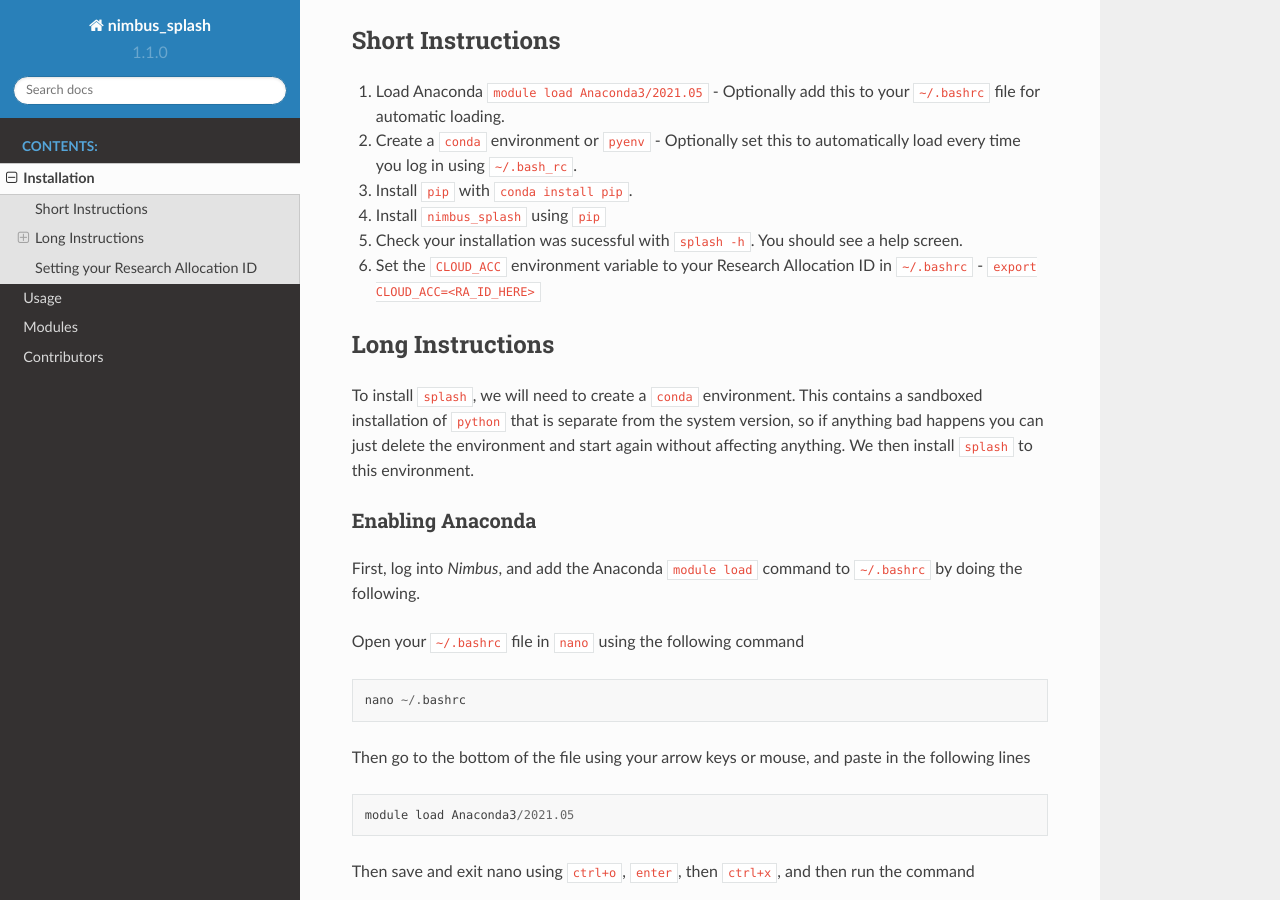
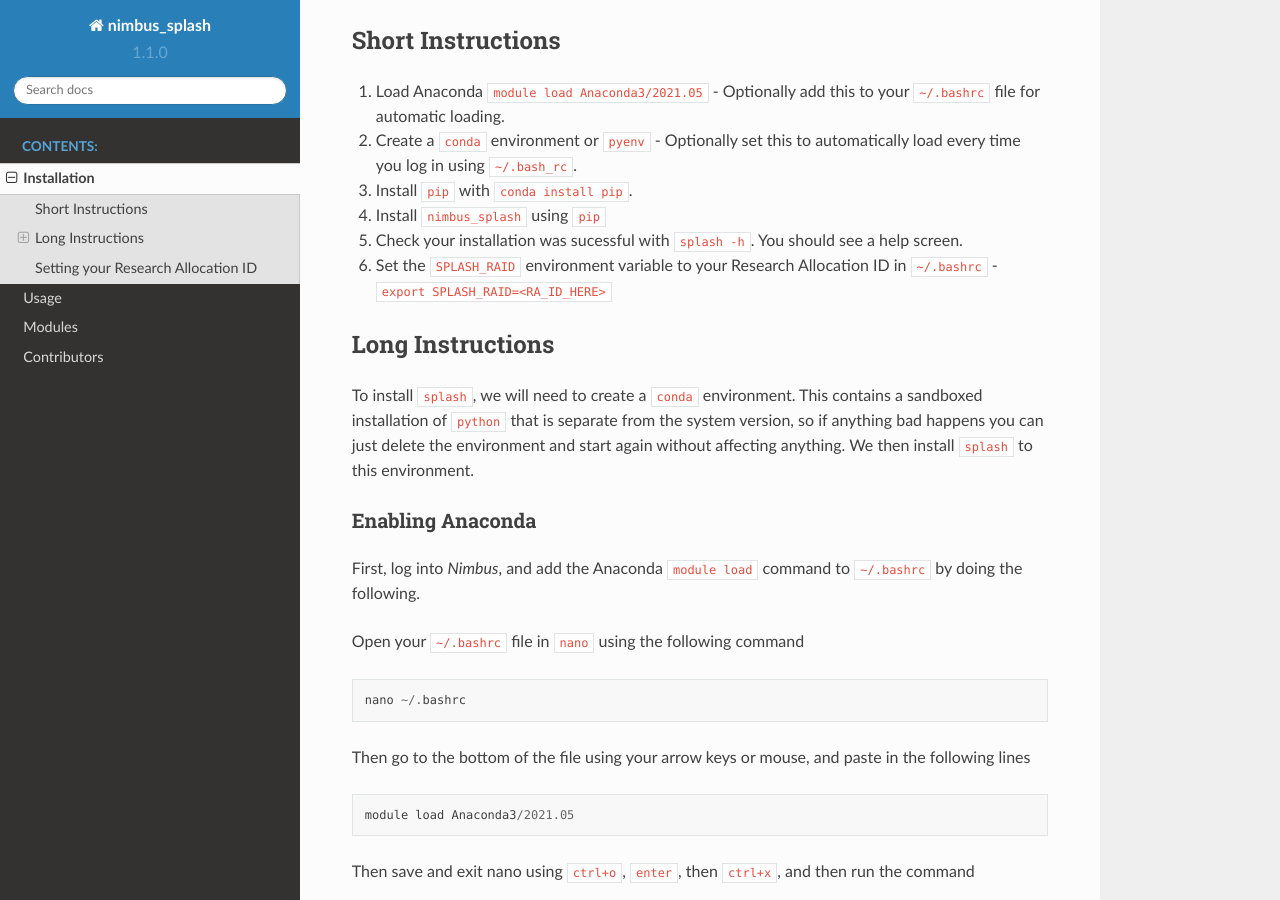
Before and after one commit to JonKragskow/nimbus_splash, a Sphinx documentation site: the page built from docs/source/installation.rst, in a window 1280 px wide and 900 px high, scrolled down 379 px. Built offline with Sphinx 7.4.7 and the Read the Docs theme 2.0.0, drawn with Linux system fonts in a browser that asks for light colours.

Commit message:
docs: update documentation

```diff
--- a/docs/source/installation.rst
+++ b/docs/source/installation.rst
@@ -16,7 +16,7 @@ Short Instructions
 3. Install ``pip`` with ``conda install pip``.
 4. Install ``nimbus_splash`` using ``pip``
 5. Check your installation was sucessful with ``splash -h``. You should see a help screen.
-6. Set the ``CLOUD_ACC`` environment variable to your Research Allocation ID in ``~/.bashrc`` - ``export CLOUD_ACC=<RA_ID_HERE>``
+6. Set the ``SPLASH_RAID`` environment variable to your Research Allocation ID in ``~/.bashrc`` - ``export SPLASH_RAID=<RA_ID_HERE>``
 
 Long Instructions
 -----------------
@@ -142,7 +142,7 @@ To select your Research Allocation ID, add the following environment variable in
 
 .. code-block::
 
-    export CLOUD_ACC=<name_here>
+    export SPLASH_RAID=<name_here>
 
 
 If you don't do this, ``nimbus_splash`` will tell you to.
```
